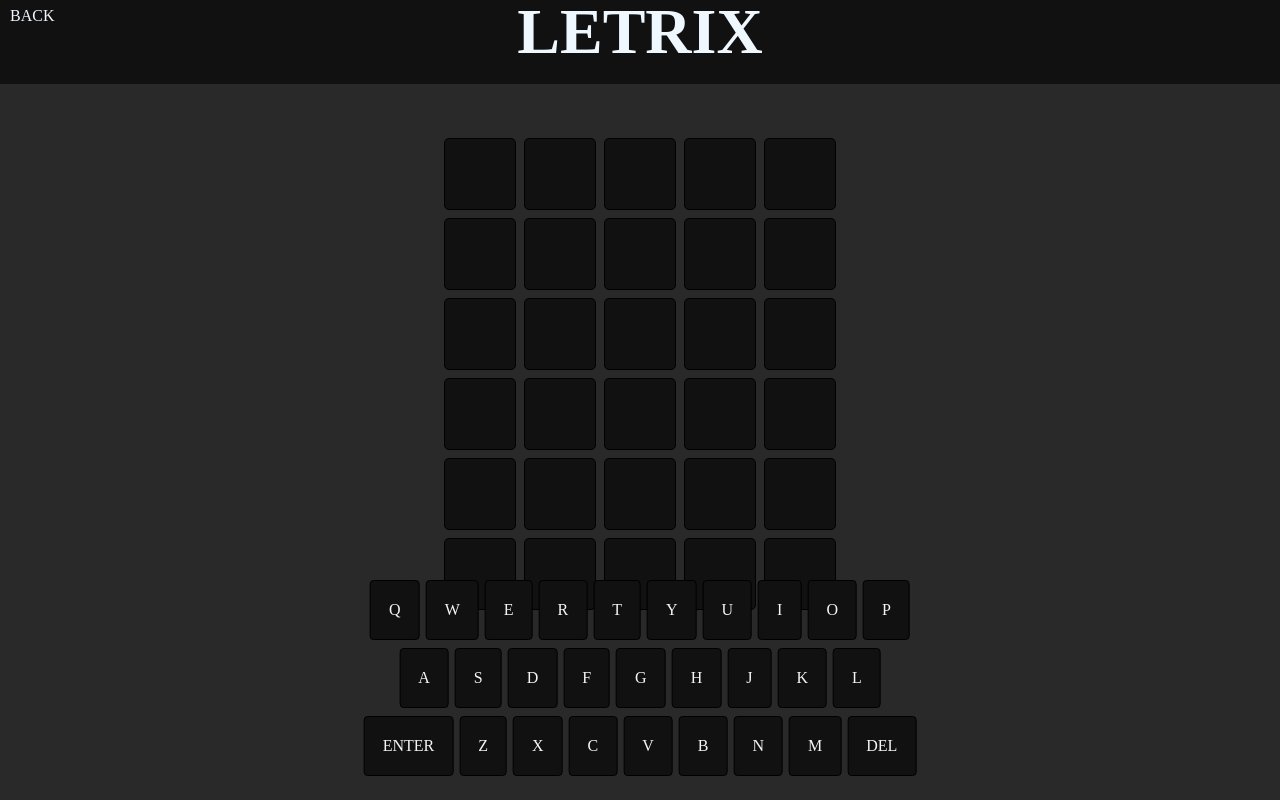
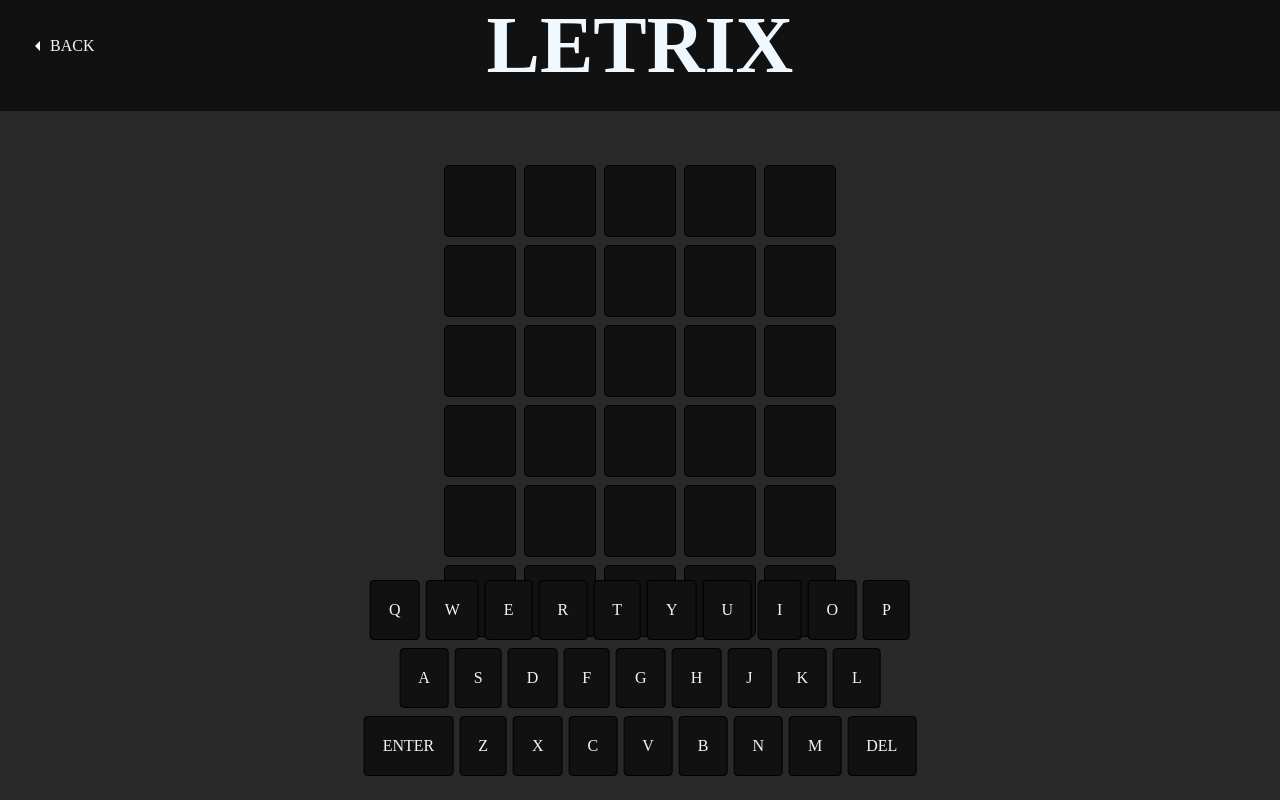
Before and after one commit to Aecio09/ProjetoUn1-TermoClone, a SvelteKit app: page /Play in a window 1280 px wide. Built offline with nearby package versions, Linux system fonts and the light colour scheme.

Commit message:
mais botoes bonitos

```diff
--- a/src/routes/Play/+page.svelte
+++ b/src/routes/Play/+page.svelte
@@ -21,4 +21,7 @@
     {/if}
 </main>
 
-<a class="menu__link" href="/">BACK</a>
+<a class="menu__link" href="/">
+    <span class="arrow"></span>
+    BACK
+</a>
--- a/src/style/Paginas.css
+++ b/src/style/Paginas.css
@@ -2,12 +2,12 @@ nav {
     background-color: #111111;
     color: aliceblue;
     font-weight: bold;
-    padding: 15px;
-    font-size: 4em;
+    padding: 20px;
+    font-size: 5em;
     text-align: center;
     margin-top: -20px;
-    margin-left: -8px;
-    margin-right: -8px;
+    margin-left: -0px;
+    margin-right: -0px;
 }
 /* primeira paginas e tal */
 .container {
@@ -17,7 +17,7 @@ nav {
 }
 
 .play {
-  position: absolute;
+  position: relative;
   top: 50%;
   left: 50%;
   transform: translate(-50%, -50%);
@@ -35,6 +35,22 @@ nav {
 .play:hover {
   background-color: #000000;
 }
+.play:hover::before {
+  width: 100%;
+  left: 0;
+}
+.play::before {
+  content: '';
+  width: 0;
+  height: 2px;
+  border-radius: 2px;
+  background-color: #fff;
+  position: absolute;
+  bottom: -.25rem;
+  left: 50%;
+  transition: width .4s, left .4s;
+}
+
 /* play2 */
 .play2 {
   position: absolute;
@@ -54,6 +70,21 @@ nav {
 .play2:hover {
   background-color: #000000;
 }
+.play2:hover::before {
+  width: 100%;
+  left: 0;
+}
+.play2::before {
+  content: '';
+  width: 0;
+  height: 2px;
+  border-radius: 2px;
+  background-color: #fff;
+  position: absolute;
+  bottom: -.25rem;
+  left: 50%;
+  transition: width .4s, left .4s;
+}
 /* ---- */
 body {
     margin: 0;
@@ -69,7 +100,8 @@ a {
     line-height: 2;
     position: absolute;
     top: 0;
-    left: 10px;
+    left: 50px;
+    margin-top: 30px;
   }
 
   .menu__link::before {
@@ -87,6 +119,29 @@ a {
   .menu__link:hover::before {
     width: 100%;
   }
+
+  /* Nova classe para a seta */
+  .menu__link .arrow {
+    content: '';
+    display: inline-block;
+    width: 0;
+    height: 0;
+    border-top: 5px solid transparent;
+    border-bottom: 5px solid transparent;
+    border-right: 5px solid white; /* Seta para a esquerda */
+    position: absolute;
+    left: -15px; /* Posiciona a seta inicialmente à esquerda */
+    top: 50%;
+    transform: translateY(-50%);
+    transition: left 0.6s ease-in-out; /* Suaviza a transição */
+  }
+
+  /* Quando o botão é hoverado, move a seta para a esquerda */
+  .menu__link:hover .arrow {
+    left: -25px; /* Move a seta mais para a esquerda */
+  }
+
+
   /* about */
   .botao-link {
     display: block;
```
Also changed, not shown: src/routes/About/+page.svelte (+5 -2 lines).
